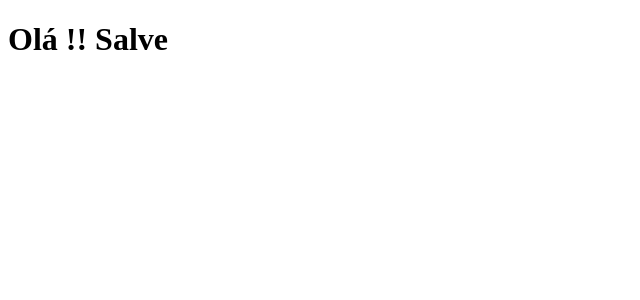
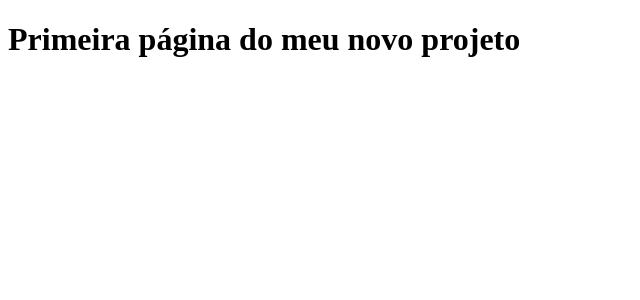
Before and after one commit to Srbentu/clone-tabnews, a Next.js app: page / in a window 1280 px wide. Shown: the top 300 px of the page, without its empty margins (0-640 px from the left). Built offline with nearby package versions, Linux system fonts and the light colour scheme.

Commit message:
alteração de texto

```diff
--- a/pages/index.tsx
+++ b/pages/index.tsx
@@ -3,7 +3,7 @@ import React from "react"
 export default function Home() {
     return (
         <>
-            <h1>Olá !! Salve  </h1>
+            <h1>Primeira página do meu novo projeto</h1>
         </>
     )
 }
```
